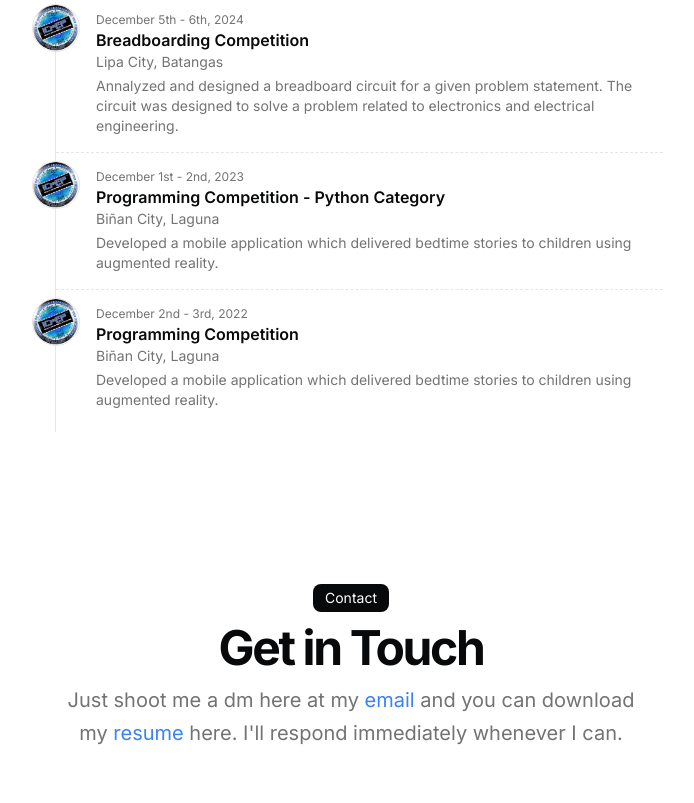
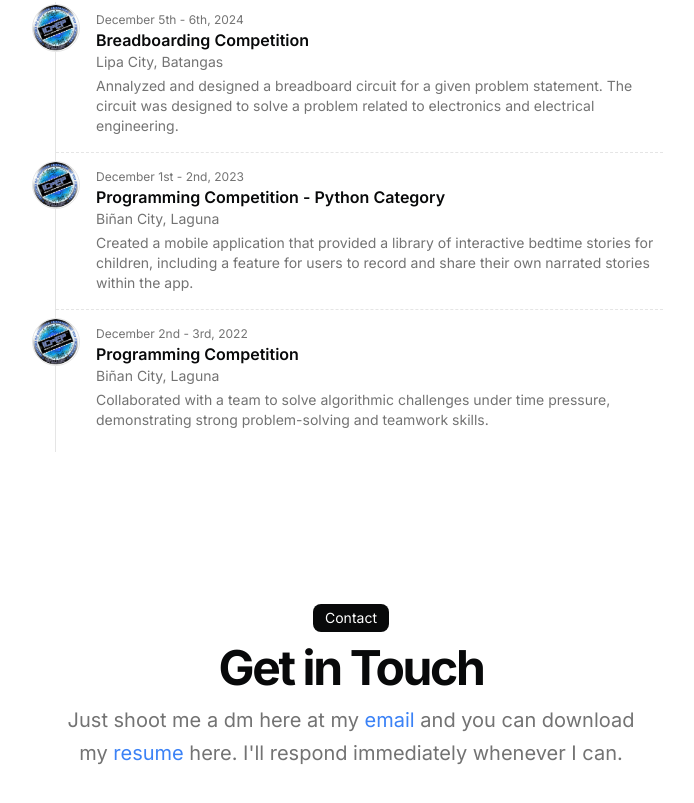
Before and after one commit to kenny-programmer/my-profile, a Next.js app: page / in a window 1280 px wide. Shown: the part 2671-3474 px from the top of the page, without its empty margins (289-983 px from the left). Built offline with nearby package versions, Linux system fonts and the light colour scheme.

Commit message:
updated the competitions

```diff
--- a/src/data/resume.tsx
+++ b/src/data/resume.tsx
@@ -280,7 +280,7 @@ export const DATA = {
       dates: "December 1st - 2nd, 2023",
       location: "Biñan City, Laguna",
       description:
-        "Developed a mobile application which delivered bedtime stories to children using augmented reality.",
+        "Created a mobile application that provided a library of interactive bedtime stories for children, including a feature for users to record and share their own narrated stories within the app.",
       image: "/icpep.png",
       mlh: "https://s3.amazonaws.com/logged-assets/trust-badge/2019/mlh-trust-badge-2019-white.svg",
       links: [],
@@ -290,7 +290,7 @@ export const DATA = {
       dates: "December 2nd - 3rd, 2022",
       location: "Biñan City, Laguna",
       description:
-        "Developed a mobile application which delivered bedtime stories to children using augmented reality.",
+        "Collaborated with a team to solve algorithmic challenges under time pressure, demonstrating strong problem-solving and teamwork skills.",
       image: "/icpep.png",
       mlh: "https://s3.amazonaws.com/logged-assets/trust-badge/2019/mlh-trust-badge-2019-white.svg",
       links: [],
```
